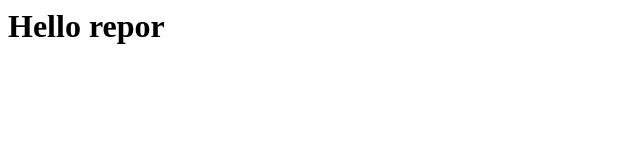
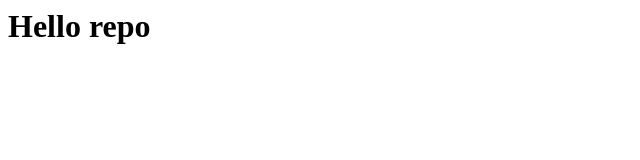
Before and after one commit to brightscripters/static_site, a plain HTML site: page index.html in a window 1280 px wide. Shown: the full height of the page, 0-640 px from the left. Drawn offline with Linux system fonts and the light colour scheme.

Commit message:
Update index.html

```diff
--- a/index.html
+++ b/index.html
@@ -1 +1 @@
-<H1>Hello repor</H1>
+<H1>Hello repo</H1>
```
